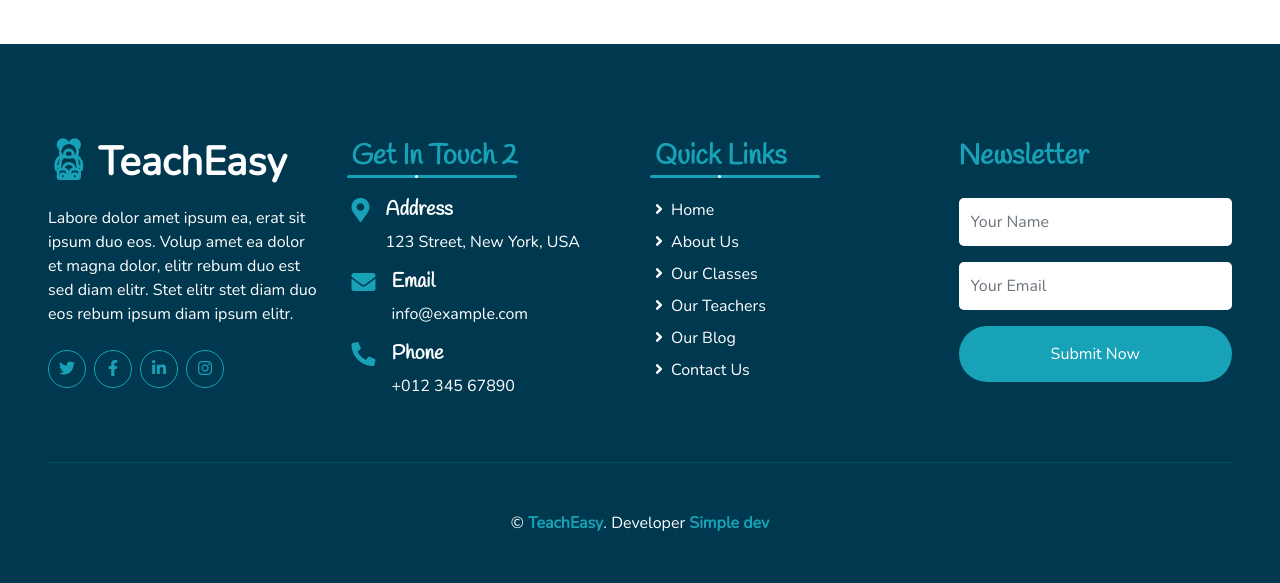
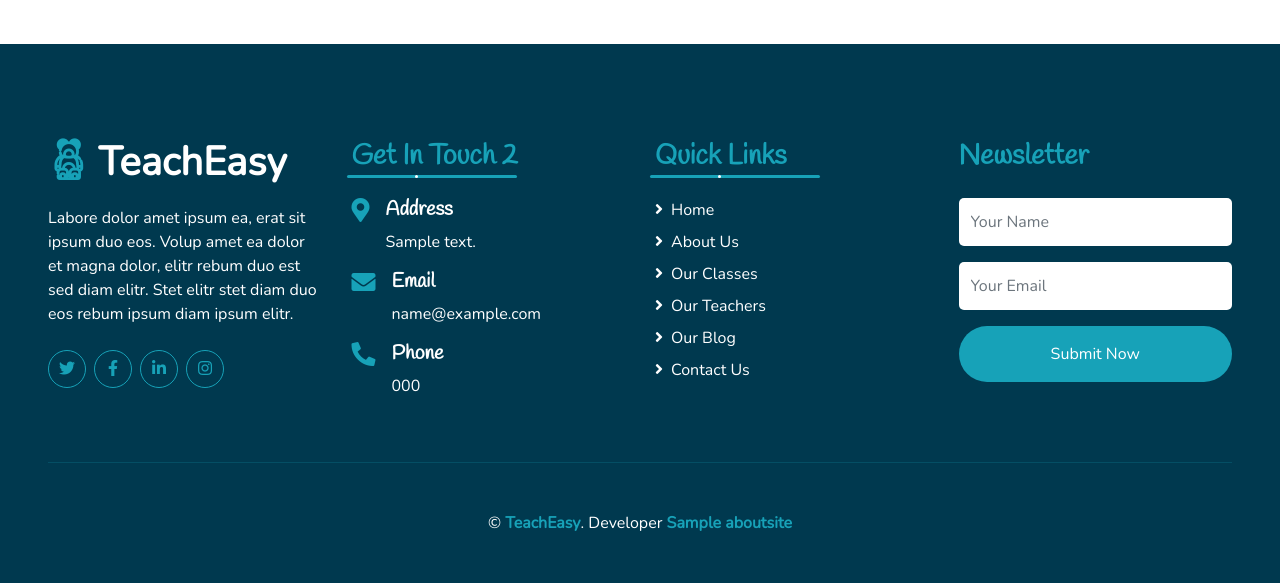
Before and after one commit to dilmurodsadullayev/TeachEasy-full, a Django app: page /attendance-take in a window 1280 px wide. Shown: the part 527-1110 px from the top of the page. Run offline with Django 5.2, Linux system fonts and the light colour scheme; tables that the repository leaves empty hold one stand-in row (values such as "Sample post"); some libraries are stand-ins or nearby versions.

Commit message:
yangi fayllar ochildi va view lar yozild url ham

```diff
--- a/config/settings.py
+++ b/config/settings.py
@@ -66,6 +66,7 @@ TEMPLATES = [
                 "django.template.context_processors.request",
                 "django.contrib.auth.context_processors.auth",
                 "django.contrib.messages.context_processors.messages",
+                "main.context_processors.about_site",
             ],
         },
     },
--- /dev/null
+++ b/main/context_processors.py
@@ -0,0 +1,9 @@
+from .models import AboutSite
+
+def about_site(request):
+    about_sites = AboutSite.objects.first()
+
+    ctx = {
+        'about_sites': about_sites
+    }
+    return ctx
--- a/main/urls.py
+++ b/main/urls.py
@@ -4,11 +4,14 @@ from .views import (
     index_view,
     about_view,
     contact_view,
-    CoursesView,
     teachers_view,
     gallery_view,
     single_view,
     blogs_view,
+# course
+    CoursesView,
+    course_update_view,
+    course_delete_view,
     course_students_view,
     # registrations
     signup_view,
@@ -27,16 +30,18 @@ from .views import (
     profile_view
 
 )
-
 urlpatterns = [
     path('',index_view,name='index'),
     path('about',about_view,name='about'),
     path('contact',contact_view,name='contact'),
-    path('courses',CoursesView.as_view(),name='courses'),
     path('teachers',teachers_view,name='teachers'),
     path('gallery',gallery_view,name='gallery'),
     path('single',single_view,name='single'),
     path('blogs',blogs_view,name='blogs'),
+    #course
+    path('courses',CoursesView.as_view(),name='courses'),
+    path('course-edit',course_update_view,name='course_edit'),
+    path('course-delete',course_delete_view,name='course_delete'),
     path('course-students',course_students_view,name='course_students'),
     # registration
     path('sign-up',signup_view,name='signup'),
--- a/main/views.py
+++ b/main/views.py
@@ -25,7 +25,7 @@ def contact_view(request):
     return render(request, 'main/contact.html')
 
 
-
+#Course
 class CoursesView(View):
     def get(self, request):
         course_data = Course.objects.all()
@@ -50,6 +50,24 @@ class CoursesView(View):
         }
 
         return render(request, 'main/courses.html', ctx)
+
+def course_update_view(request):
+    # course = Course.objects.get(pk=course_id)
+
+    ctx = {
+        # 'course': course
+    }
+
+    return render(request, 'course/course_update.html', ctx)
+
+def course_delete_view(request):
+    ctx = {
+
+    }
+    return render(request, 'course/course_delete.html', ctx)
+
+
+
 
 
 
--- a/template/main/courses.html
+++ b/template/course/courses.html
@@ -268,9 +268,9 @@
                         <div class="col-6"><a href="{% url 'course_students' %}">Show</a></div>
                     </div>
                     <div class="d-flex">
-                        <a href="" class="btn btn-primary px-4 mx-auto mb-4" data-bs-toggle="modal"
+                        <a href="{% url 'course_edit' %}" class="btn btn-primary px-4 mx-auto mb-4" data-bs-toggle="modal"
                             data-bs-target="#exampleModal1">Edit</a>
-                        <a href="" class="btn btn-warning px-4 mx-auto mb-4">Delete</a>
+                        <a href="{% url 'course_delete' %}" class="btn btn-warning px-4 mx-auto mb-4">Delete</a>
                     </div>
 
                 </div>
--- a/template/main/base.html
+++ b/template/main/base.html
@@ -112,21 +112,21 @@
                     <h4 class="fa fa-map-marker-alt text-primary"></h4>
                     <div class="pl-3">
                         <h5 class="text-white">Address</h5>
-                        <p>123 Street, New York, USA</p>
+                        <p>{{ about_sites.address }}</p>
                     </div>
                 </div>
                 <div class="d-flex">
                     <h4 class="fa fa-envelope text-primary"></h4>
                     <div class="pl-3">
                         <h5 class="text-white">Email</h5>
-                        <p>info@example.com</p>
+                        <p>{{ about_sites.email }}</p>
                     </div>
                 </div>
                 <div class="d-flex">
                     <h4 class="fa fa-phone-alt text-primary"></h4>
                     <div class="pl-3">
                         <h5 class="text-white">Phone</h5>
-                        <p>+012 345 67890</p>
+                        <p>{{ about_sites.phone }}</p>
                     </div>
                 </div>
             </div>
@@ -163,7 +163,7 @@
         <div class="container-fluid pt-5" style="border-top: 1px solid rgba(23, 162, 184, .2);;">
             <p class="m-0 text-center text-white">
                 &copy; <a class="text-primary font-weight-bold" href="{% url 'index' %}">TeachEasy</a>. Developer
-                <a class="text-primary font-weight-bold">Simple dev</a>
+                <a class="text-primary font-weight-bold">{{ about_sites.creator_name }}</a>
             </p>
         </div>
     </div>
```
Also changed, not shown: template/course/course_delete.html (added), template/course/course_edit.html (added).
